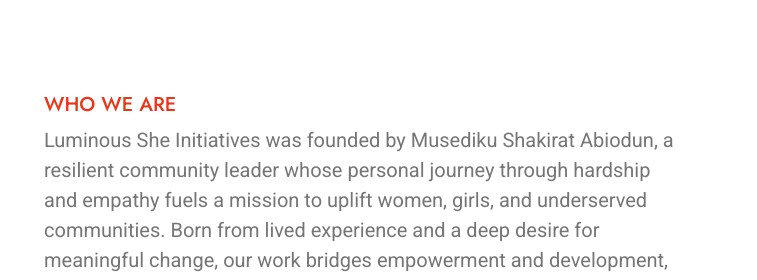
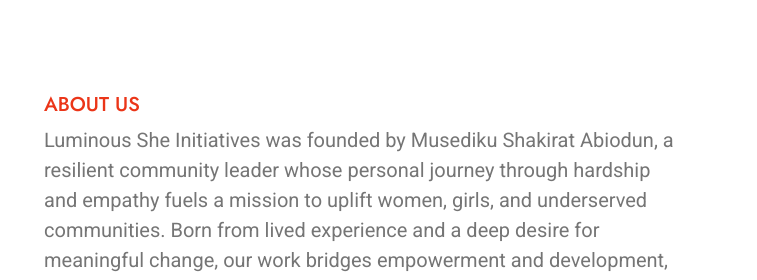
Before and after one commit to Musediku-Shakirat/luminous-she-web, a plain HTML site: page about.html in a window 1280 px wide. Shown: the part 378-658 px from the top of the page, 523-1280 px from the left. Drawn offline with nearby package versions, Linux system fonts and the light colour scheme.

Commit message:
Update about.html

```diff
--- a/about.html
+++ b/about.html
@@ -123,7 +123,7 @@
                         </div>
                     </div>
                     <div class="col-xl-7">
-                        <h5 class="text-uppercase text-primary"> <span style="color:rgb(235, 53, 24);" > Who We Are</h5></span>
+                        <h5 class="text-uppercase text-primary"> <span style="color:rgb(235, 53, 24);" > About Us</h5></span>
                         <!-- <h1 class="mb-4">Our main goal is to protect environment</h1> -->
                         <p class="fs-5 mb-4">Luminous She Initiatives was founded by Musediku Shakirat Abiodun, a resilient community leader whose personal journey through hardship and empathy fuels a mission to uplift women, girls, and underserved communities.
 
```
